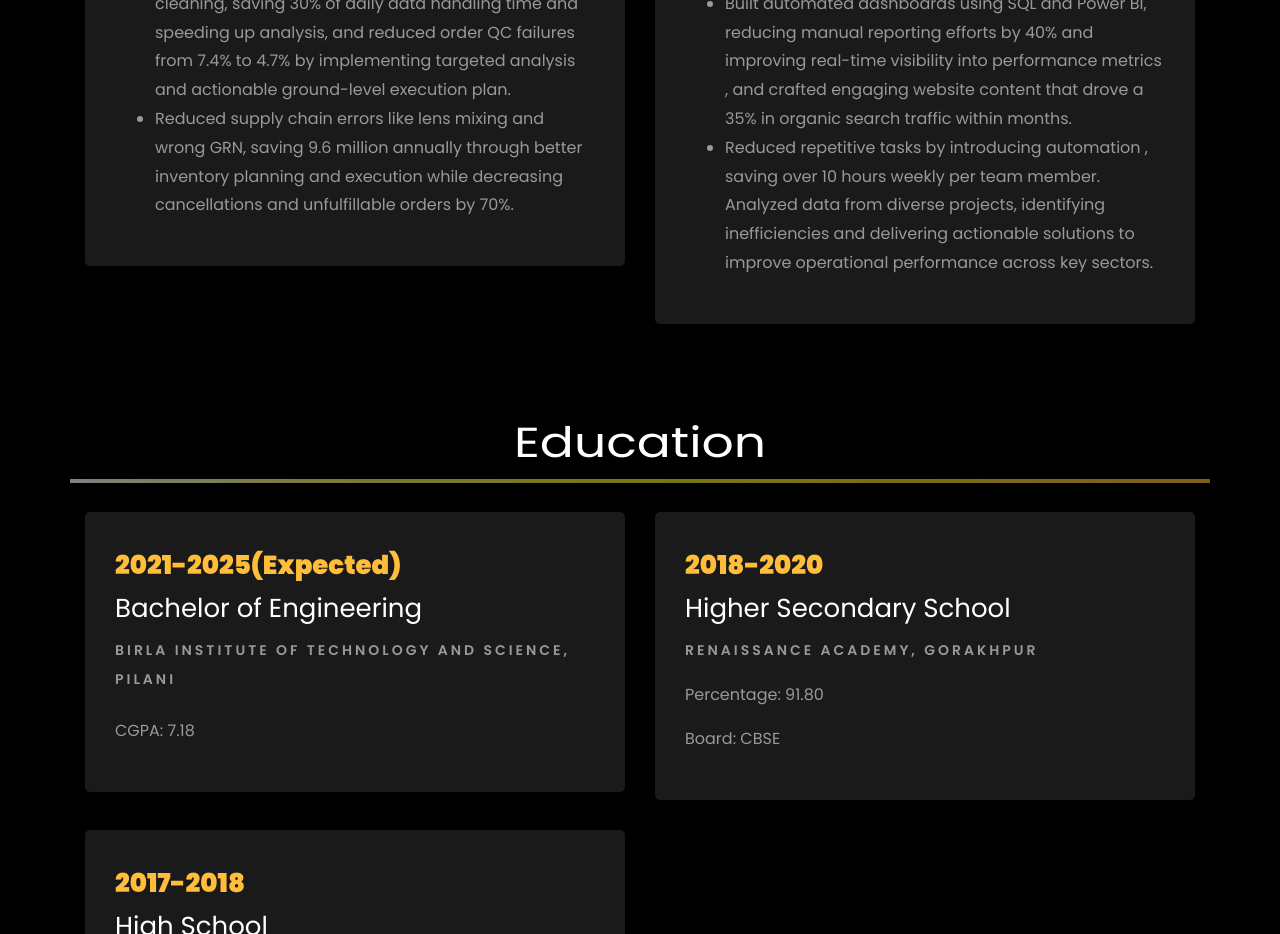
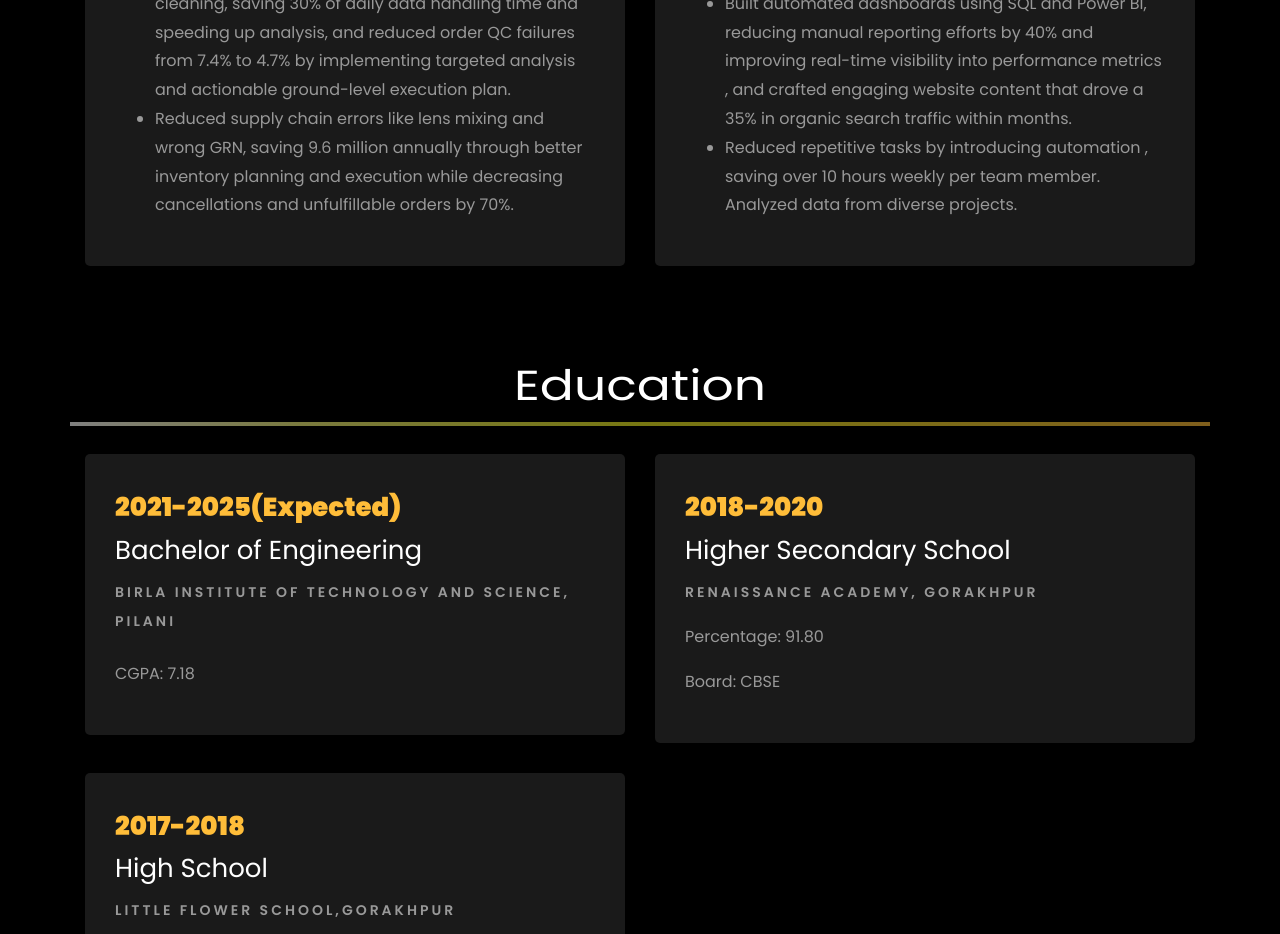
Before and after one commit to shivansh-hub/shivansh_website, a plain HTML site: page index.html in a window 1280 px wide. Shown: the part 2520-3454 px from the top of the page. Drawn offline with Linux system fonts and the light colour scheme; files whose address does not match are found by name.

Commit message:
Update index.html

```diff
--- a/index.html
+++ b/index.html
@@ -351,7 +351,7 @@
 							<ul>
 								<li>Collaborated with stakeholders to understand business challenges , propose solutions , and prioritize initiatives , improving project delivery timelines by 15% and creating a centralized reporting system , cutting report preparation time by 30% thus enabling faster decision-making.</li>
 								<li>Built automated dashboards using SQL and Power BI, reducing manual reporting efforts by 40% and improving real-time visibility into performance metrics , and crafted engaging website content that drove a 35% in organic search traffic within months.</li>
-								<li>Reduced repetitive tasks by introducing automation , saving over 10 hours weekly per team member. Analyzed data from diverse projects, identifying inefficiencies and delivering actionable solutions to improve operational performance across key sectors.</li>
+								<li>Reduced repetitive tasks by introducing automation , saving over 10 hours weekly per team member. Analyzed data from diverse projects.</li>
 							</ul>
 
 						</p>
```
